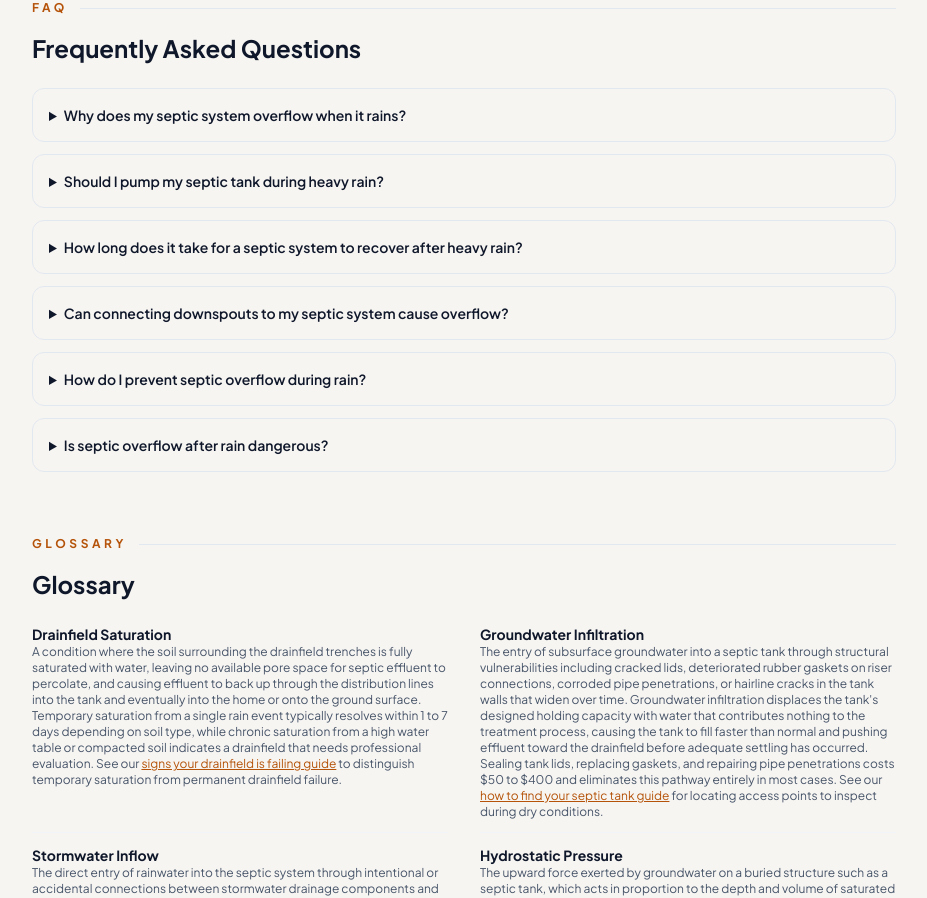
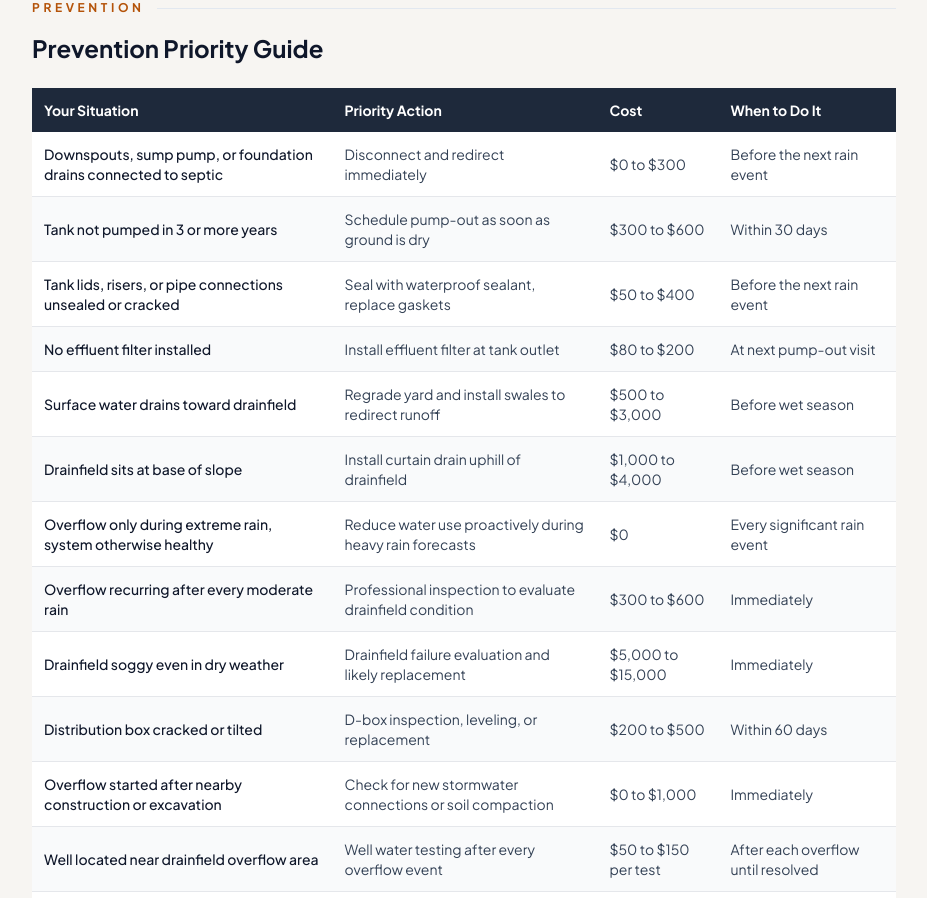
Before and after one commit to thebasementguide2026/theseptic.guide-, a Next.js app: page /problems/septic-overflow-after-rain in a window 1280 px wide. Shown: the part 5780-6678 px from the top of the page, without its empty margins (176-1103 px from the left). Built offline with nearby package versions, Linux system fonts and the light colour scheme.

Commit message:
Add Prevention Priority Guide table on septic-overflow-after-rain

```diff
--- a/app/problems/septic-overflow-after-rain/page.tsx
+++ b/app/problems/septic-overflow-after-rain/page.tsx
@@ -292,6 +292,107 @@ export default function SepticOverflowAfterRain() {
           </div>
         </div>
 
+        {/* Prevention Priority Guide */}
+        <div className='mb-16'>
+          <div className='flex items-center space-x-3 mb-4'>
+            <span className='text-amber-700 font-bold tracking-[0.3em] text-xs uppercase'>Prevention</span>
+            <div className='flex-1 h-px bg-slate-200'></div>
+          </div>
+          <h2 className='text-2xl font-bold text-slate-900 mb-6'>Prevention Priority Guide</h2>
+          <div className='overflow-x-auto'>
+            <table className='w-full text-sm border-collapse'>
+              <thead>
+                <tr className='bg-slate-800 text-white'>
+                  <th className='text-left p-3 font-bold'>Your Situation</th>
+                  <th className='text-left p-3 font-bold'>Priority Action</th>
+                  <th className='text-left p-3 font-bold'>Cost</th>
+                  <th className='text-left p-3 font-bold'>When to Do It</th>
+                </tr>
+              </thead>
+              <tbody className='divide-y divide-gray-200'>
+                <tr className='bg-white'>
+                  <td className='p-3 font-medium text-slate-900'>Downspouts, sump pump, or foundation drains connected to septic</td>
+                  <td className='p-3 text-slate-700'>Disconnect and redirect immediately</td>
+                  <td className='p-3 text-slate-700'>$0 to $300</td>
+                  <td className='p-3 text-slate-700'>Before the next rain event</td>
+                </tr>
+                <tr className='bg-gray-50'>
+                  <td className='p-3 font-medium text-slate-900'>Tank not pumped in 3 or more years</td>
+                  <td className='p-3 text-slate-700'>Schedule pump-out as soon as ground is dry</td>
+                  <td className='p-3 text-slate-700'>$300 to $600</td>
+                  <td className='p-3 text-slate-700'>Within 30 days</td>
+                </tr>
+                <tr className='bg-white'>
+                  <td className='p-3 font-medium text-slate-900'>Tank lids, risers, or pipe connections unsealed or cracked</td>
+                  <td className='p-3 text-slate-700'>Seal with waterproof sealant, replace gaskets</td>
+                  <td className='p-3 text-slate-700'>$50 to $400</td>
+                  <td className='p-3 text-slate-700'>Before the next rain event</td>
+                </tr>
+                <tr className='bg-gray-50'>
+                  <td className='p-3 font-medium text-slate-900'>No effluent filter installed</td>
+                  <td className='p-3 text-slate-700'>Install effluent filter at tank outlet</td>
+                  <td className='p-3 text-slate-700'>$80 to $200</td>
+                  <td className='p-3 text-slate-700'>At next pump-out visit</td>
+                </tr>
+                <tr className='bg-white'>
+                  <td className='p-3 font-medium text-slate-900'>Surface water drains toward drainfield</td>
+                  <td className='p-3 text-slate-700'>Regrade yard and install swales to redirect runoff</td>
+                  <td className='p-3 text-slate-700'>$500 to $3,000</td>
+                  <td className='p-3 text-slate-700'>Before wet season</td>
+                </tr>
+                <tr className='bg-gray-50'>
+                  <td className='p-3 font-medium text-slate-900'>Drainfield sits at base of slope</td>
+                  <td className='p-3 text-slate-700'>Install curtain drain uphill of drainfield</td>
+                  <td className='p-3 text-slate-700'>$1,000 to $4,000</td>
+                  <td className='p-3 text-slate-700'>Before wet season</td>
+                </tr>
+                <tr className='bg-white'>
+                  <td className='p-3 font-medium text-slate-900'>Overflow only during extreme rain, system otherwise healthy</td>
+                  <td className='p-3 text-slate-700'>Reduce water use proactively during heavy rain forecasts</td>
+                  <td className='p-3 text-slate-700'>$0</td>
+                  <td className='p-3 text-slate-700'>Every significant rain event</td>
+                </tr>
+                <tr className='bg-gray-50'>
+                  <td className='p-3 font-medium text-slate-900'>Overflow recurring after every moderate rain</td>
+                  <td className='p-3 text-slate-700'>Professional inspection to evaluate drainfield condition</td>
+                  <td className='p-3 text-slate-700'>$300 to $600</td>
+                  <td className='p-3 text-slate-700'>Immediately</td>
+                </tr>
+                <tr className='bg-white'>
+                  <td className='p-3 font-medium text-slate-900'>Drainfield soggy even in dry weather</td>
+                  <td className='p-3 text-slate-700'>Drainfield failure evaluation and likely replacement</td>
+                  <td className='p-3 text-slate-700'>$5,000 to $15,000</td>
+                  <td className='p-3 text-slate-700'>Immediately</td>
+                </tr>
+                <tr className='bg-gray-50'>
+                  <td className='p-3 font-medium text-slate-900'>Distribution box cracked or tilted</td>
+                  <td className='p-3 text-slate-700'>D-box inspection, leveling, or replacement</td>
+                  <td className='p-3 text-slate-700'>$200 to $500</td>
+                  <td className='p-3 text-slate-700'>Within 60 days</td>
+                </tr>
+                <tr className='bg-white'>
+                  <td className='p-3 font-medium text-slate-900'>Overflow started after nearby construction or excavation</td>
+                  <td className='p-3 text-slate-700'>Check for new stormwater connections or soil compaction</td>
+                  <td className='p-3 text-slate-700'>$0 to $1,000</td>
+                  <td className='p-3 text-slate-700'>Immediately</td>
+                </tr>
+                <tr className='bg-gray-50'>
+                  <td className='p-3 font-medium text-slate-900'>Well located near drainfield overflow area</td>
+                  <td className='p-3 text-slate-700'>Well water testing after every overflow event</td>
+                  <td className='p-3 text-slate-700'>$50 to $150 per test</td>
+                  <td className='p-3 text-slate-700'>After each overflow until resolved</td>
+                </tr>
+                <tr className='bg-white'>
+                  <td className='p-3 font-medium text-slate-900'>Buying a home with history of rain-related overflow</td>
+                  <td className='p-3 text-slate-700'>Full septic inspection before closing</td>
+                  <td className='p-3 text-slate-700'>$300 to $600</td>
+                  <td className='p-3 text-slate-700'>Before making an offer</td>
+                </tr>
+              </tbody>
+            </table>
+          </div>
+        </div>
+
         {/* FAQ */}
         <div className='mb-16'>
           <div className='flex items-center space-x-3 mb-4'><span className='text-amber-700 font-bold tracking-[0.3em] text-xs uppercase'>FAQ</span><div className='flex-1 h-px bg-slate-200'></div></div>
```
